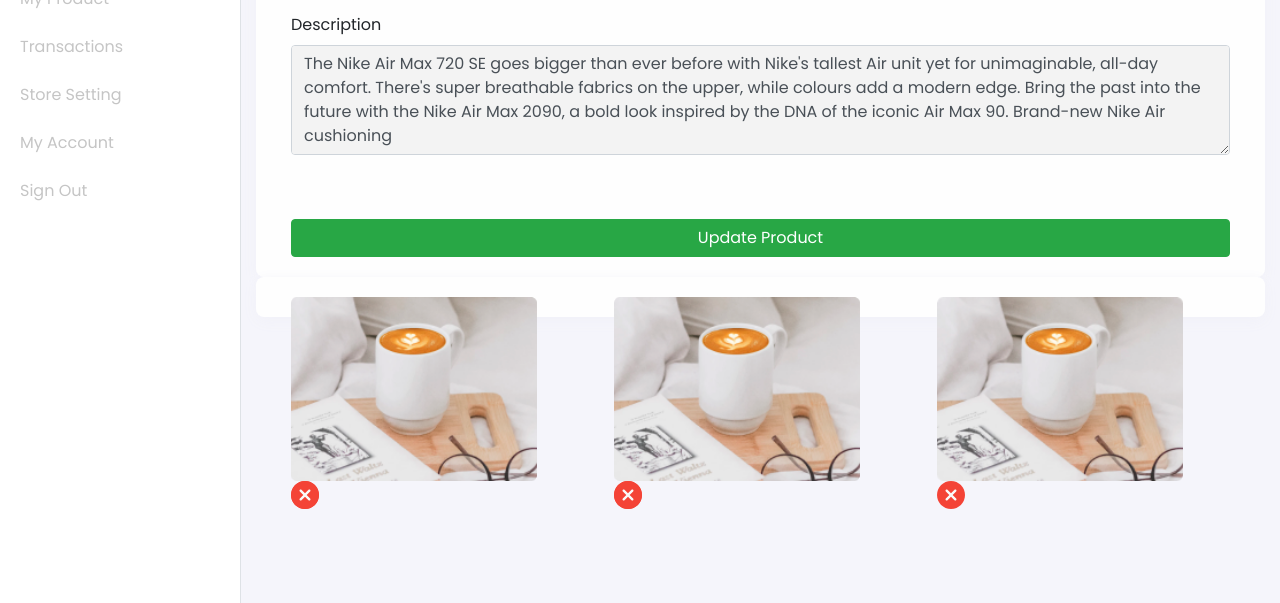
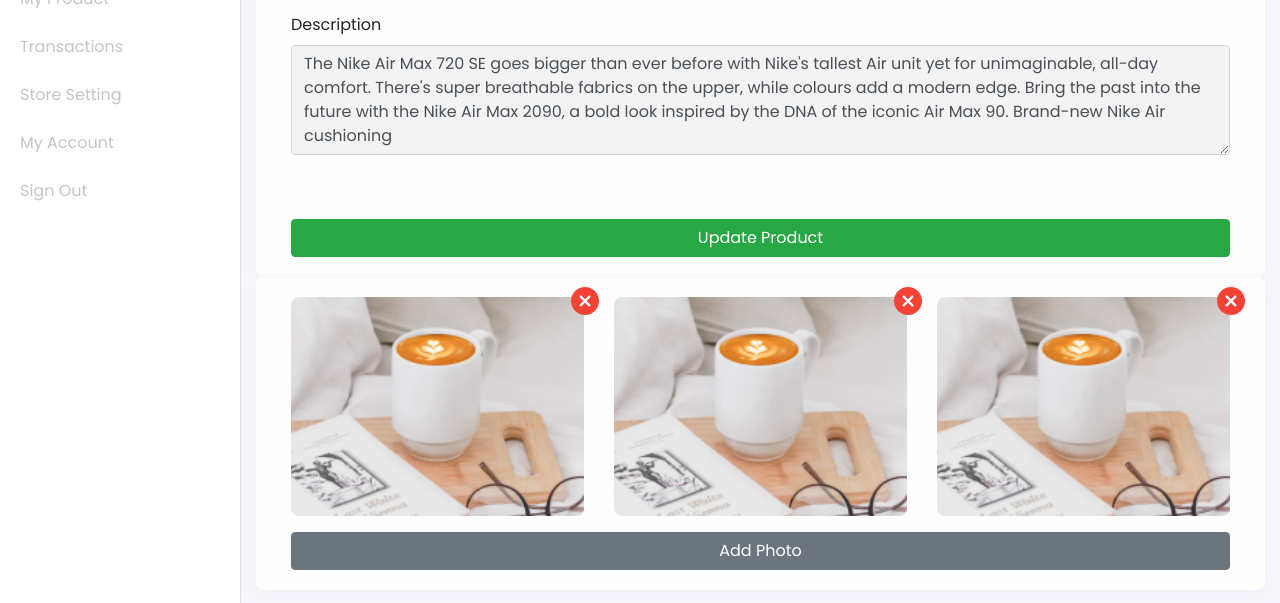
Before and after one commit to vandyahmad24/template_market, a plain HTML site: page produk-detail.html in a window 1280 px wide. Shown: the part 197-800 px from the top of the page. Drawn offline with nearby package versions, Linux system fonts and the light colour scheme; a script that the page names is missing.

Commit message:
membuat upload product template

```diff
--- a/produk-detail.html
+++ b/produk-detail.html
@@ -133,36 +133,38 @@
                   <div class="card-body">
                     <div class="container">
                       <div class="row">
+
                         <div class="col-md-4">
                           <div class="gallery-container">
                             <img src="/images/product-card-1.png" class="w-100" alt="">
-                            <img src="/images/icon-delete.svg" alt="">
+                            <a href="" class="delete-gallery">
+                              <img src="/images/icon-delete.svg" alt="">
+                            </a>
                           </div>
                         </div>
                         <div class="col-md-4">
                           <div class="gallery-container">
                             <img src="/images/product-card-1.png" class="w-100" alt="">
-                            <img src="/images/icon-delete.svg" alt="">
+                            <a href="" class="delete-gallery">
+                              <img src="/images/icon-delete.svg" alt="">
+                            </a>
                           </div>
                         </div>
                         <div class="col-md-4">
                           <div class="gallery-container">
                             <img src="/images/product-card-1.png" class="w-100" alt="">
-                            <img src="/images/icon-delete.svg" alt="">
+                            <a href="" class="delete-gallery">
+                              <img src="/images/icon-delete.svg" alt="">
+                            </a>
                           </div>
                         </div>
-                        <div class="col-md-4">
-                          <div class="gallery-container">
-                            <img src="/images/product-card-1.png" class="w-100" alt="">
-                            <img src="/images/icon-delete.svg" alt="">
+                        <div class="col-12">
+                          <input type="file" id="file" style="display: none;" multiple>
+                          <div class="btn btn-secondary btn-block mt-3" onClick="thisFileUpload()">
+                            Add Photo
                           </div>
                         </div>
-                        <div class="col-md-4">
-                          <div class="gallery-container">
-                            <img src="/images/product-card-1.png" class="w-100" alt="">
-                            <img src="/images/icon-delete.svg" alt="">
-                          </div>
-                        </div>
+
                       </div>
                     </div>
                   </div>
@@ -186,7 +188,11 @@
     $("#menu-toggle").click(function (e) {
       e.preventDefault();
       $("#wrapper").toggleClass("toggled");
-    })
+    });
+
+    function thisFileUpload() {
+      document.getElementById("file").click();
+    }
   </script>
   <script src="/script/navbar-scroll.js"></script>
   <script src="https://cdn.ckeditor.com/4.14.1/standard/ckeditor.js"></script>
--- a/style/pages/_dashboard.scss
+++ b/style/pages/_dashboard.scss
@@ -118,9 +118,14 @@
             }
         }
     }
-    .gallery-container{
+
+}
+
+.gallery-container {
+    .delete-gallery {
         display: block;
         position: absolute;
+        top: -10px;
+        right: 0;
     }
-
 }
```
Also changed, not shown: style/main.css, 1 other file.
